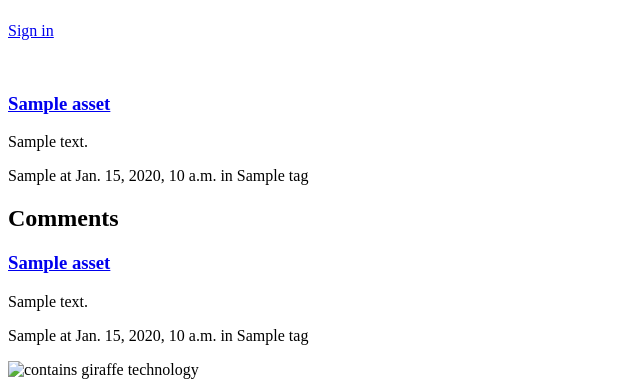
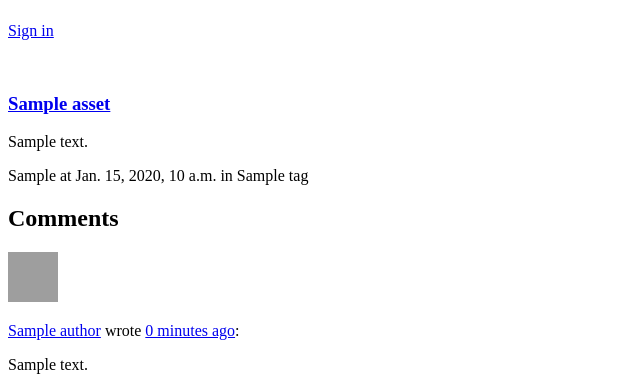
Before and after one commit to markpasc/giraffe, a Django app: template library/templates/library/asset.html in a window 1280 px wide. Shown: the part 58-448 px from the top of the page, without its empty margins (0-640 px from the left). Run offline with Django 3.2, Linux system fonts and the light colour scheme; the template is opened without the code that fills it: most values are stand-ins (such as "Sample title", 1, 10 or a date in 2020); grey boxes are pictures that could not be loaded.

Commit message:
Comments!
--HG--
rename : library/templates/library/asset/asset.html => library/templates/library/asset/post/asset.html
rename : library/templates/library/asset/bookmark.html => library/templates/library/asset/post/bookmark.html
rename : library/templates/library/asset/video.html => library/templates/library/asset/post/video.html
rename : library/templates/library/asset/base.html => library/templates/library/asset/post/base.html

```diff
--- a/library/models/base.py
+++ b/library/models/base.py
@@ -18,6 +18,12 @@ def model_with_kind(kind):
 class Constants(object):
     class Immutable(Exception):
         pass
+
+    def inverse(self):
+        values = dict()
+        for k, v in self.__dict__.iteritems():
+            values[v] = k
+        return type(self)(**values)
 
     def __init__(self, *args, **kwargs):
         for arg in args:
--- a/library/templates/library/asset.html
+++ b/library/templates/library/asset.html
@@ -15,7 +15,7 @@
     <h2>Comments</h2>
 
     {% for asset in thread %}
-        {% include_asset_by_type %}
+        {% include_asset_by_type comment %}
     {% endfor %}
 
 {% endblock %}
--- a/library/templates/library/asset/asset.html
+++ /dev/null
@@ -1 +0,0 @@
-{% extends "library/asset/base.html" %}
--- /dev/null
+++ b/library/templates/library/asset/comment/asset.html
@@ -0,0 +1 @@
+{% extends "library/asset/comment/base.html" %}
--- /dev/null
+++ b/library/templates/library/asset/comment/base.html
@@ -0,0 +1,14 @@
+<div class="comment span-16 last">
+    <div class="span-1">
+        <img src="{{ asset.author.userpic }}" width="50" height="50">
+    </div>
+
+    <div class="span-14 prefix-1 last">
+
+        <p class="meta">
+            <a href="{{ asset.author.get_permalink_url }}">{{ asset.author.name }}</a> wrote <a href="{{ asset.get_permalink_url }}">{{ asset.published|timesince }} ago</a>:
+        </p>
+
+        {{ asset.content_as_html }}
+    </div>
+</div>
--- /dev/null
+++ b/library/templates/library/asset/post/asset.html
@@ -0,0 +1 @@
+{% extends "library/asset/post/base.html" %}
--- a/library/templates/library/asset/base.html
+++ b/library/templates/library/asset/post/base.html
@@ -7,16 +7,7 @@
 
     {% block content %}
         {% if asset.content %}
-            {% ifequal asset.content_type "text/markdown" %}
-                {% load markup %}
-                {{ asset.content|markdown }}
-            {% else %}
-                {% ifequal asset.content_type "text/html" %}
-                    {% autoescape off %}{{ asset.content }}{% endautoescape %}
-                {% else %}
-                    {{ asset.content }}
-                {% endifequal %}
-            {% endifequal %}
+            {{ asset.content_as_html }}
         {% endif %}
     {% endblock %}
 
--- a/library/templates/library/asset/bookmark.html
+++ b/library/templates/library/asset/post/bookmark.html
@@ -1,4 +1,4 @@
-{% extends "library/asset/base.html" %}
+{% extends "library/asset/post/base.html" %}
 
 {% block title %}
     {% with asset.links.rel__related.0 as related_link %}
--- a/library/templates/library/asset/video.html
+++ b/library/templates/library/asset/post/video.html
@@ -1,4 +1,4 @@
-{% extends "library/asset/base.html" %}
+{% extends "library/asset/post/base.html" %}
 
 {% block content %}
     {% with asset.links.rel__player.0 as player %}
--- a/library/templatetags/library.py
+++ b/library/templatetags/library.py
@@ -1,5 +1,5 @@
 from django.conf import settings
-from django.template import Library, Node, Variable, TemplateSyntaxError
+from django.template import Library, Node, Variable, TemplateSyntaxError, TemplateDoesNotExist, VariableDoesNotExist
 from django.template.loader import get_template
 
 
@@ -8,21 +8,24 @@ register = Library()
 
 class IncludeAssetByTypeNode(Node):
 
-    template_for_type = {
-        'http://activitystrea.ms/schema/1.0/bookmark': 'bookmark',
-        'http://activitystrea.ms/schema/1.0/video': 'video',
-        None: 'asset',
-    }
+    def __init__(self, format='post'):
+        self.format = format
 
     def render(self, context):
         asset = Variable('asset').resolve(context)
 
         try:
-            template_name = self.template_for_type[asset.object_type]
+            template_name = asset.name_for_object_type[asset.object_type]
         except KeyError:
-            template_name = self.template_for_type[None]
+            template_name = 'asset'
 
-        t = get_template('library/asset/%s.html' % template_name)
+        try:
+            t = get_template('library/asset/%s/%s.html' % (self.format, template_name))
+        except TemplateDoesNotExist:
+            try:
+                t = get_template('library/asset/%s/asset.html' % (self.format,))
+            except TemplateDoesNotExist:
+                raise ValueError("Asset format template %r does not exist" % (self.format,))
 
         try:
             return t.render(context)
@@ -34,4 +37,7 @@ class IncludeAssetByTypeNode(Node):
 
 @register.tag
 def include_asset_by_type(parser, token):
+    bits = token.split_contents()
+    if len(bits) > 1:
+        return IncludeAssetByTypeNode(bits[1])
     return IncludeAssetByTypeNode()
```
Also changed, not shown: library/models/stuff.py (+15 -0 lines).
